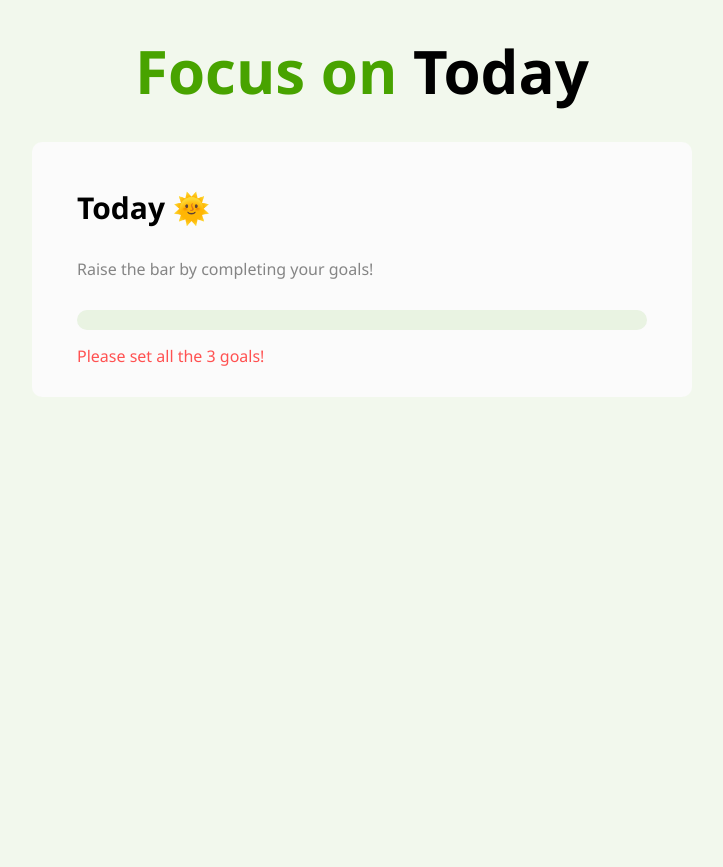
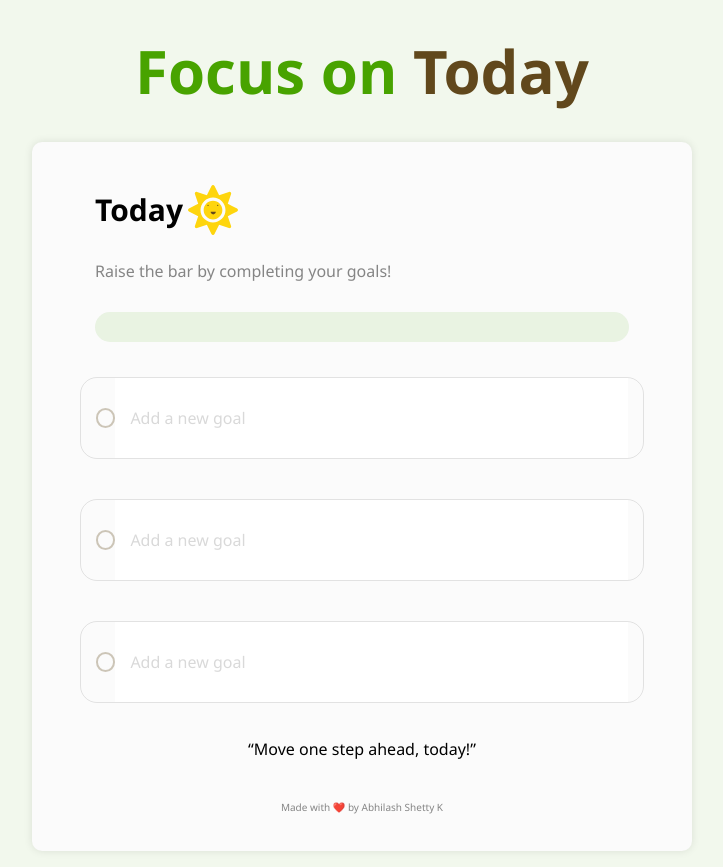
Before and after one commit to Abhilash086/javascript_beginner_to_advance, a plain HTML site: page FocusOnToday/index.html in a window 1280 px wide. Shown: the whole page, without its empty margins (278-1001 px from the left). Before the commit the page ends 800 px from the top, so only its background shows below. Drawn offline with Linux system fonts and the light colour scheme.

Commit message:
Focus on today project 80% complete

```diff
--- a/FocusOnToday/index.html
+++ b/FocusOnToday/index.html
@@ -1,23 +1,49 @@
 <!DOCTYPE html>
 <html lang="en">
   <head>
-    <meta charset="UTF-8">
-    <meta name="viewport" content="width=device-width, initial-scale=1.0">
+    <meta charset="UTF-8" />
+    <meta name="viewport" content="width=device-width, initial-scale=1.0" />
     <title>Focus on Today</title>
-    <link rel="stylesheet" href="style.css">
+    <link rel="stylesheet" href="style.css" />
   </head>
   <body>
     <main>
       <div class="heading">
-            <h1><span>Focus on </span>Today</h1>
+        <h1>Focus on <span>Today</span></h1>
       </div>
       <div class="form-div">
-            <h2 class="form-heading">Today <span>🌞</span></h2>
+        <h2 class="form-heading">Today <span><img src="./images/sun.svg" alt=""><img src="./images/suneyes.svg" alt=""></span></h2>
         <p class="bar-heading">Raise the bar by completing your goals!</p>
-            <div class="progress-bar"></div>
+        <div class="progress-bar">
+            <div class="progress-value">
+              <span></span>
+            </div>
+        </div>
         <p class="warning">Please set all the 3 goals!</p>
+        <div class="goal-container">
+          <div class="input-goal">
+            <div class="check-box">
+              <img class="check-icon" src="./images/check.svg" alt="">
+            </div>
+            <input type="text" id="first" placeholder="Add a new goal"/>
+          </div>
+          <div class="input-goal">
+            <div class="check-box">
+              <img class="check-icon" src="./images/check.svg" alt="">
+            </div>
+            <input type="text" id="second" placeholder="Add a new goal"/>
+          </div>
+          <div class="input-goal">
+            <div class="check-box">
+              <img class="check-icon" src="./images/check.svg" alt="">
+            </div>
+            <input type="text" id="third" placeholder="Add a new goal"/>
+          </div>
+        </div>
+        <h4>“Move one step ahead, today!”</h4>
+        <p class="copyright">Made with ❤️ by Abhilash Shetty K</p>
       </div>
     </main>
-    <script src="script.js"></script>
+    <script src="script.js" defer></script>
   </body>
 </html>
--- a/FocusOnToday/script.js
+++ b/FocusOnToday/script.js
@@ -0,0 +1,54 @@
+const allCheckBoxes = document.querySelectorAll(".check-box")
+const allInputFields = document.querySelectorAll(".input-goal input")
+const inputGoalArray = document.querySelectorAll(".input-goal")
+const showError = document.querySelector(".form-div")
+const progressValue = document.querySelector(".progress-value span")
+
+const allGoals = JSON.parse(localStorage.getItem("allGoals")) || {}
+let completedGoals = Object.values(allGoals).filter((goal)=> {return goal.completed}).length
+
+allCheckBoxes.forEach((elem)=>{
+    elem.addEventListener("click",()=>{
+        let progress = 0
+        const allFieldsFilled = [...allInputFields].every((input)=>{
+            return input.value
+        })
+
+        if(allFieldsFilled){
+            const inputId = elem.nextElementSibling.id
+
+            elem.parentElement.classList.toggle("completed")
+            allGoals[inputId].completed = !allGoals[inputId].completed
+            completedGoals = Object.values(allGoals).filter((goal)=> {return goal.completed}).length
+            progressValue.textContent = `${completedGoals}/3 completed`
+            progressValue.parentElement.style.width = `${(100/3)*completedGoals}%`
+            localStorage.setItem("allGoals", JSON.stringify(allGoals))
+        }else{
+            showError.classList.add("show-error")
+        }
+    })
+})
+
+allInputFields.forEach((input)=>{
+    if(allGoals[input.id]?.completed){
+        input.parentElement.classList.add("completed")
+    }
+
+    input.addEventListener("focus",()=>{
+        showError.classList.remove("show-error")
+    })
+
+    input.addEventListener("input",(e)=>{
+        if(allGoals[input.id]?.completed){
+            input.value = allGoals[input.id].name
+            return
+        }
+        allGoals[input.id] = {
+            name: input.value,
+            completed: false
+        }
+        localStorage.setItem("allGoals", JSON.stringify(allGoals))
+    })
+
+    input.value = allGoals[input.id]?.name || ""
+})
--- a/FocusOnToday/style.css
+++ b/FocusOnToday/style.css
@@ -11,38 +11,39 @@ body{
 }
 
 main{
-    height: 100%;
     font-family: 'Segoe UI', Tahoma, Geneva, Verdana, sans-serif;
-    display: flex;
-    align-items: center;
-    justify-content: center;
-    flex-direction: column;
+    padding: 0 16px;
+    margin-bottom: 16px;
 }
 h1 span{
-    color: #48A300;
+    color: #61481C;
 }
 
 .heading{
+    color: #48A300;
     margin: 30px auto;
 }
 
-h1{
+.heading h1{
+    text-align: center;
     font-size: 60px;
     font-weight: 700;
 }
 
 .form-div{
-    width: 660px;
+    max-width: 660px;
     background-color: #FBFBFB;
     border-radius: 10px;
-    padding: 30px;
-    margin-bottom: 15px;
+    padding: 32px 48px;
+    margin-inline: auto;
+    box-shadow: 0 0 8px 0 rgba(0, 0, 0, 0.1);
 }
 
 .form-heading{
     font-size: 30px;
     font-weight: 750;
     padding: 15px;
+    display: flex;
 }
 
 .bar-heading{
@@ -51,14 +52,135 @@ h1{
 }
 
 .progress-bar{
-    width: 570px;
     background-color: rgba(72, 163, 0, 0.1);
-    height: 20px;
-    border-radius: 12px;
+    height: 30px;
+    border-radius: 30px;
     margin: 15px;
+}
+.progress-value{
+    display: flex;
+    align-items: center;
+    background-color: #48A300;
+    height: 100%;
+    border-radius: 30px;
+    width: 0%;
+    font-size: 10px;
+    font-weight: 500;
+    color: #EEFFE0;
+    transition: width 0.5s ease;
+}
+
+.progress-value span{
+    padding-left: 20px;
+}
+
+.show-error .warning{
+    display: block;
 }
 
 .warning{
     color: rgba(255, 81, 81, 1);
     padding: 0% 15px;
+    display: none;
 }
+
+.goal-container{
+    max-width: 570px;
+    display: flex;
+    align-items: center;
+    justify-content: space-between;
+    flex-direction: column;
+}
+
+.input-goal{
+    width: 100%;
+    height: 82px;
+    display: flex;
+    align-items: center;
+    justify-content: center;
+    border: 1px solid #0000001A;
+    border-radius: 17px;
+    margin: 20px 0;
+    padding: 0px 15px;
+}
+
+input{
+    width: 100%;
+    font-family: inherit;
+    height: 100%;
+    padding: 0 10px 0 15px;
+    font-size: 16px;
+    border: none;
+    outline: none;
+    font-weight: 500;
+}
+.form-heading span{
+    display: flex;
+    align-items: center;
+    justify-content: center;
+    padding-left: 30px;
+}
+span img{
+    position: absolute;
+}
+input::placeholder{
+    color: #D9D9D9;
+}
+
+.check-box{
+    width: 20px;
+    height: 20px;
+    border-radius: 50%;
+    border: 2px solid #61481C4D;
+    cursor: pointer;
+    display: flex;
+    align-items: center;
+    justify-content: center;
+}
+
+.check-icon{
+    display: none;
+}
+
+.completed .check-box{
+    background-color: #48A300;
+    border-color: #48A300;
+}
+
+.completed .check-icon{
+    display: block;
+}
+
+.completed input{
+    color: #48A300;
+    text-decoration-line: line-through;
+}
+h4{
+    text-align: center;
+    color: #000000;
+    font-size: 16px;
+    font-weight: 500;
+    padding: 15px;
+}
+
+.copyright{
+    font-size: 10px;
+    color: #858585;
+    font-weight: 500;
+    padding: 25px 0 5px 0;
+    text-align: center;
+}
+
+@media (max-width: 768px) {
+    .heading h1{
+        font-size: 32px;
+    }
+
+    .form-div{
+        padding: 16px 32px;
+    }
+
+    .input-goal{
+        height: 64px;
+    }
+}
```
Also changed, not shown: FocusOnToday/images/check.svg (added), FocusOnToday/images/sun.svg (added), FocusOnToday/images/suneyes.svg (added). Lines whose indentation alone changed are shown as unchanged.
